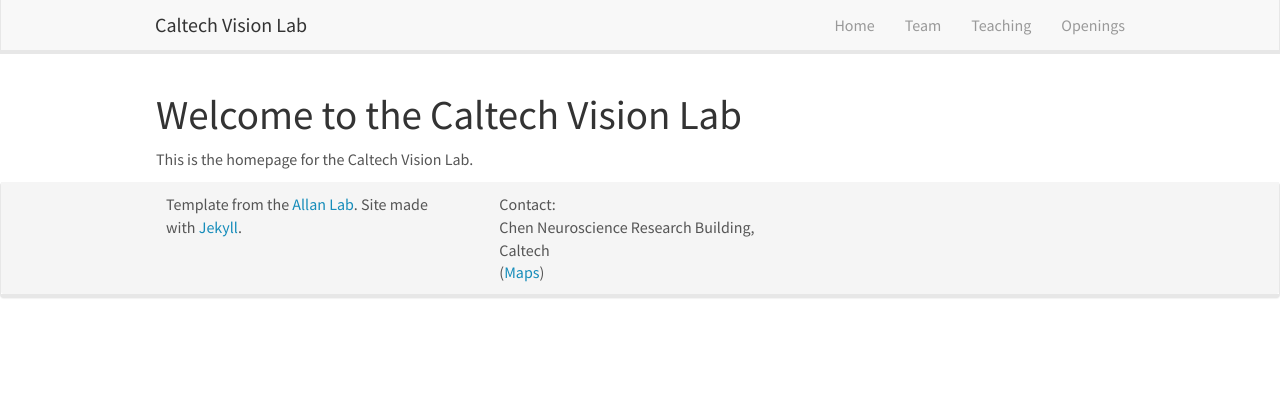
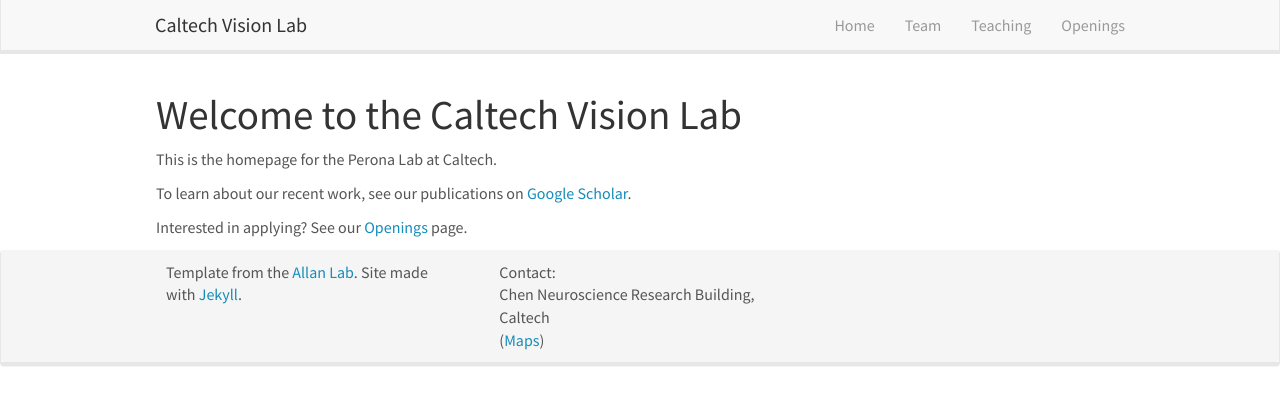
Before and after one commit to caltechvisionlab/caltechvisionlab.github.io, a Jekyll site: the page built from _pages/home.md, in a window 1280 px wide. Shown: the top 405 px of the page. Built offline with Jekyll 4.4.1, drawn with Linux system fonts in a browser that asks for light colours; nearby versions of some CDN libraries.

Commit message:
Update home.md

```diff
--- a/_pages/home.md
+++ b/_pages/home.md
@@ -6,4 +6,8 @@
 permalink: /
 ---
 
-This is the homepage for the Caltech Vision Lab.
+This is the homepage for the Perona Lab at Caltech.
+
+To learn about our recent work, see our publications on [Google Scholar](https://scholar.google.com/citations?hl=en&user=j29kMCwAAAAJ&view_op=list_works&alert_preview_top_rm=2&sortby=pubdate).
+
+Interested in applying? See our [Openings](/Openings/) page.
```
